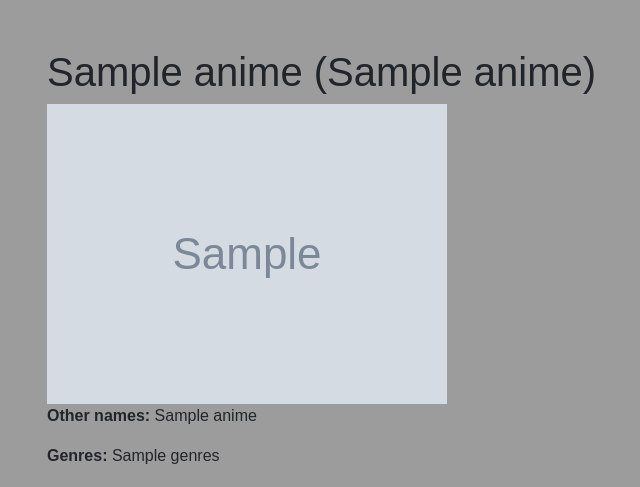
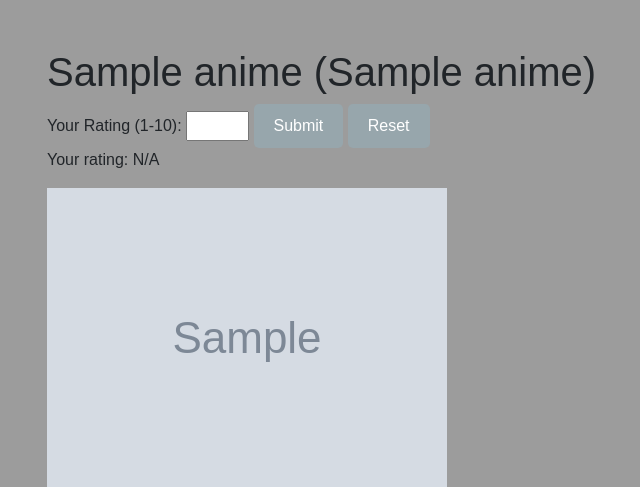
Before and after one commit to LapinRobin/anime-recommender-frontend, a Python web app: template templates/description.html in a window 1280 px wide. Shown: the top 487 px of the page, without its empty margins (35-675 px from the left). Run offline with Jinja, Linux system fonts and the light colour scheme; the template is opened without the code that fills it: most values are stand-ins (such as "Sample title", 1, 10 or a date in 2020); grey boxes marked "Sample" are stand-in pictures.

Commit message:
Add rating section in description.html

```diff
--- a/templates/description.html
+++ b/templates/description.html
@@ -11,6 +11,71 @@
     <div class="container mt-5">
         {% if anime %}
             <h1>{{ anime['Name'] }} {% if anime['English name'] == "UNKNOWN" %}{% else %}({{ anime['English name'] }}){% endif %}</h1>
+            <div class="rating-section">
+                <label for="rating">Your Rating (1-10):</label>
+                <input type="number" id="rating" name="rating" min="1" max="10" value="{{ session.get('rating_' + request.args.get('Mod_name', ''), '') }}">
+                <button onclick="submitRating()">Submit</button>
+                <button onclick="resetRating()">Reset</button>
+            </div>
+
+            <p>Your rating: <span id="currentRating">{{ session.get('rating_' + request.args.get('Mod_name', ''), 'N/A') }}</span></p>
+
+            <script>
+            function submitRating() {
+                var modName = '{{ request.args.get('Mod_name', '') }}';  // Fetch Mod_name from the URL query parameters
+                var rating = document.getElementById('rating').value;
+                fetch('/rate', {
+                    method: 'POST',
+                    headers: {
+                        'Content-Type': 'application/x-www-form-urlencoded',
+                    },
+                    body: 'mod_name=' + encodeURIComponent(modName) + '&rating=' + rating
+                }).then(response => response.json())
+                  .then(data => {
+                      if (data.success) {
+                          console.log('Rating submitted:', data);
+                          document.getElementById('currentRating').innerText = rating;  // Update the displayed rating
+                      } else {
+                          console.error('Failed to submit rating');
+                      }
+                  });
+            }
+
+            function resetRating() {
+                var modName = '{{ request.args.get('Mod_name', '') }}';  // Fetch Mod_name from the URL query parameters
+                fetch('/reset_rating', {
+                    method: 'POST',
+                    headers: {
+                        'Content-Type': 'application/x-www-form-urlencoded',
+                    },
+                    body: 'mod_name=' + encodeURIComponent(modName)
+                }).then(response => response.json())
+                  .then(data => {
+                      if (data.success) {
+                          console.log('Rating reset:', data);
+                          document.getElementById('rating').value = '';  // Reset the rating input field
+                          document.getElementById('currentRating').innerText = 'N/A';  // Update the displayed rating to N/A
+                      } else {
+                          console.error('Failed to reset rating');
+                      }
+                  });
+            }
+
+            function retrieveRating() {
+                var modName = '{{ request.args.get('Mod_name', '') }}';  // Fetch Mod_name from the URL query parameters
+                fetch('/retrieve_rating?mod_name=' + encodeURIComponent(modName))
+                    .then(response => response.json())
+                    .then(data => {
+                        if (data.success) {
+                            console.log('Rating retrieved:', data);
+                            document.getElementById('currentRating').innerText = data.rating;  // Update the displayed rating
+                        } else {
+                            console.error('Failed to retrieve rating');
+                        }
+                    });
+            }
+            </script>
+
             <img src="{{ anime['Image URL'] }}" alt="{{ anime['Name'] }}" class="img-fluid">
             <p><strong>Other names:</strong> {{ anime['Other name'] }}</p>
             <p><strong>Genres:</strong> {{ anime['Genres'] }}</p>
```
